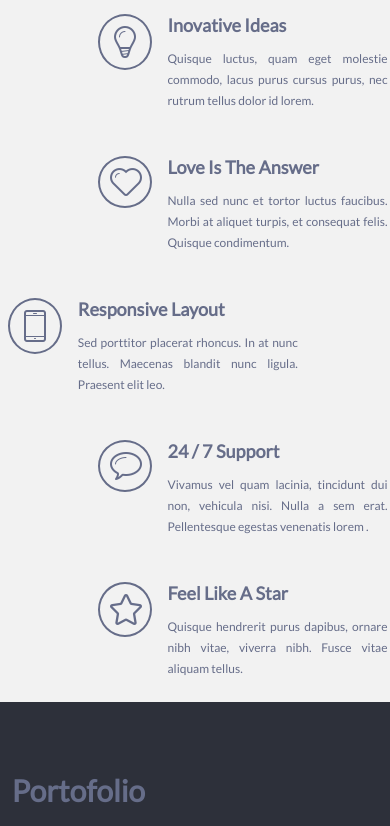
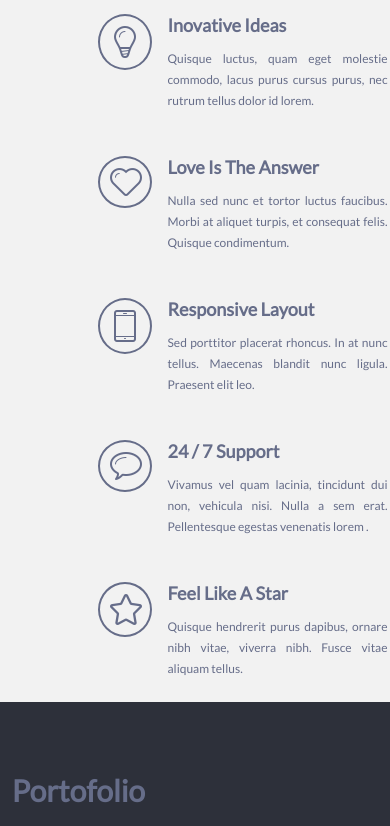
Before and after one commit to TaMircea/Singolo-Project, a plain HTML site: page index.html in a window 390 px wide. Shown: the part 743-1569 px from the top of the page. Drawn offline with nearby package versions, Linux system fonts and the light colour scheme.

Commit message:
*Bad positioning for text-boxes solved

```diff
--- a/styles/style.css
+++ b/styles/style.css
@@ -394,10 +394,15 @@
   .text-box{
     max-width: 47%;
   }
+  .text-box:nth-child(3n+2){
+    margin-left: 0%;
+  }
   .text-box:nth-child(2n+2){
     margin-left: 3%;
     margin-right: 1%;
   }
+
+
 
 }
 @media all and (max-width: 712px) {
@@ -409,5 +414,8 @@
     margin-left: 25%;
     margin-right: 0%;
   }
+  .text-box:nth-child(3n+2){
+    margin-left: 25%;
+  }
 
 }
```
